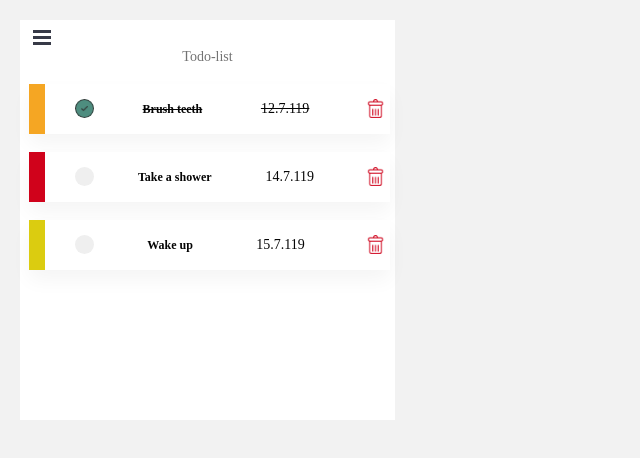
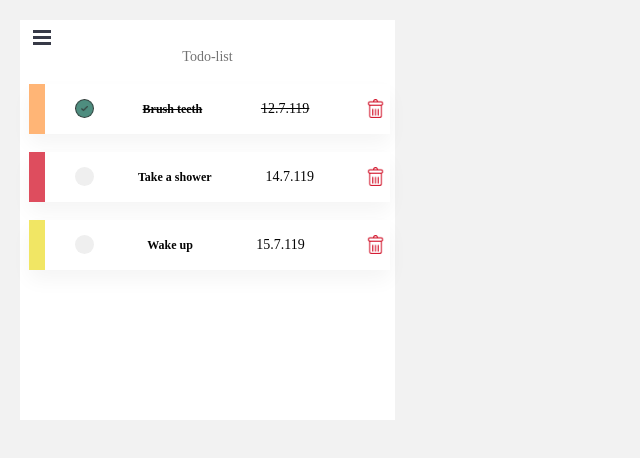
Before and after one commit to mehtis/todo-list, a React (Create React App) app: page / in a window 1280 px wide. Shown: the top 458 px of the page, without its empty margins (0-640 px from the left). Built offline with nearby package versions, Linux system fonts and the light colour scheme.

Commit message:
Added opacity

```diff
--- a/src/components/ListItem.js
+++ b/src/components/ListItem.js
@@ -20,13 +20,13 @@ const Wrapper = styled.div`
   box-shadow: 0px 10px 20px rgba(0, 0, 0, 0.0416667);
   margin: 9px;
   min-height: 50px;
-  border-left: 16px solid ${({priority}) => {
+  border-left: 16px solid RGBA(${({priority}) => {
     if (priority === 'LOW') {
-      return '#DBCC10'
+      return '235, 220, 35'
     } else if (priority === 'MEDIUM') {
-      return '#F5A623'
+      return '255, 150, 60'
     }
-    return '#D0021B'}};
+    return '208, 2, 27'}}, 0.7);
 `
 
 const Input = styled.input`
```
